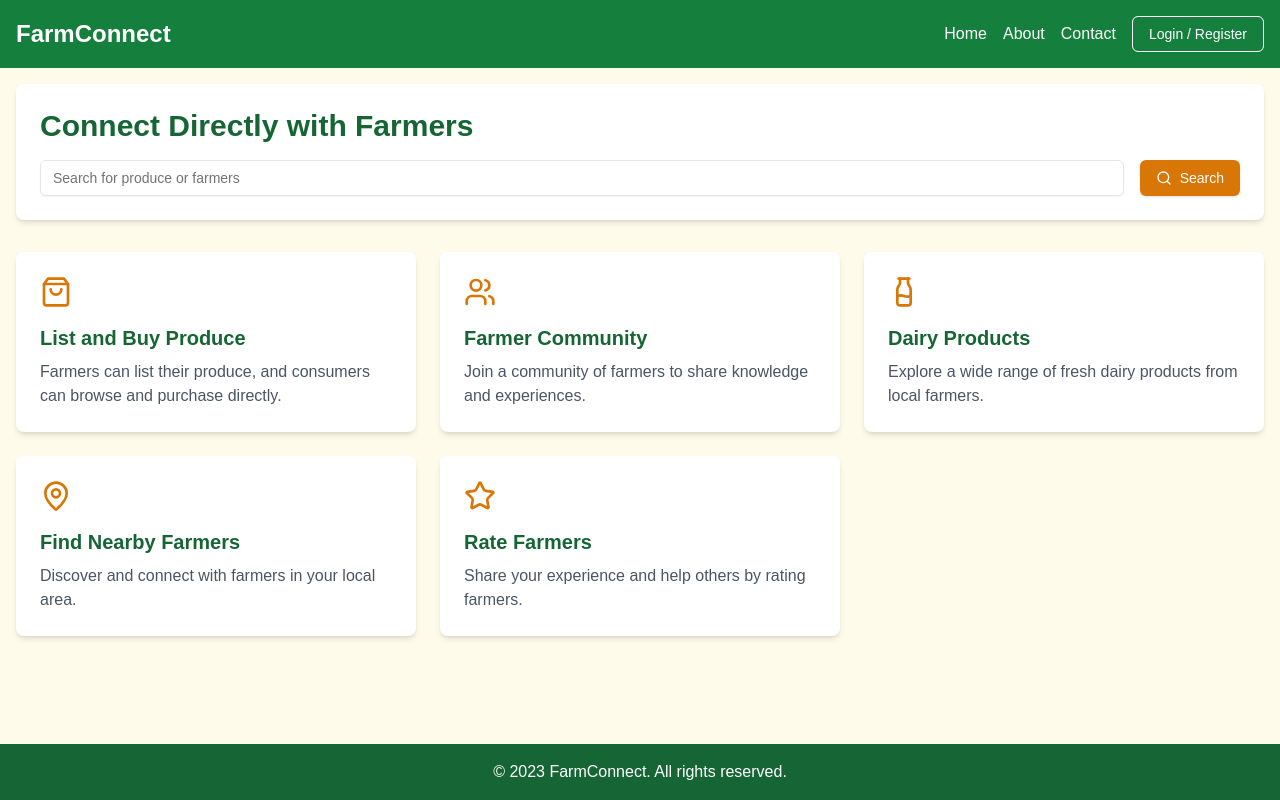
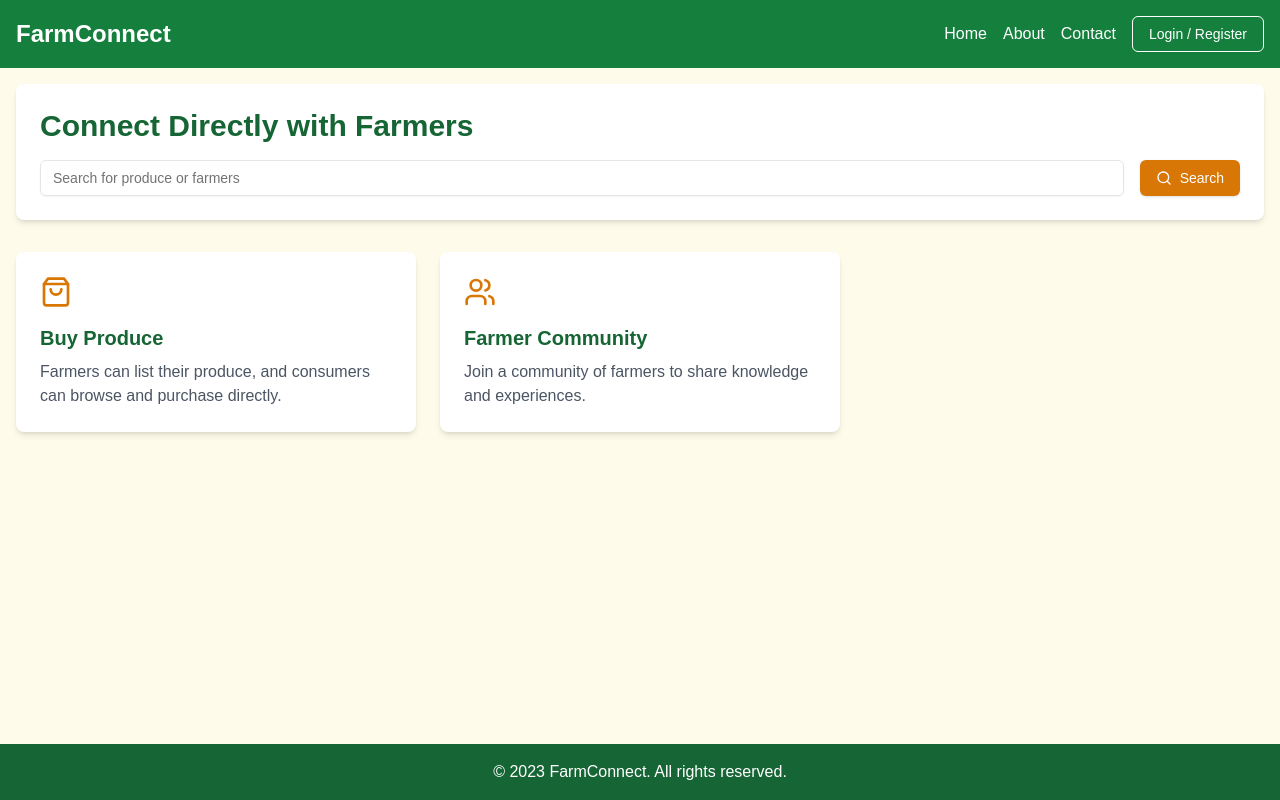
Before and after one commit to viveak910/farmconnect, a Next.js app: page /browse in a window 1280 px wide. Built offline with nearby package versions, Linux system fonts and the light colour scheme.

Commit message:
iamges added

```diff
--- a/app/browse/FarmConnect.tsx
+++ b/app/browse/FarmConnect.tsx
@@ -37,7 +37,7 @@ export default function FarmConnect() {
           <Link href="/produce" className="block">
             <FeatureCard
               icon={<ShoppingBag className="h-8 w-8" />}
-              title="List and Buy Produce"
+              title="Buy Produce"
               description="Farmers can list their produce, and consumers can browse and purchase directly."
             />
           </Link>
@@ -49,27 +49,7 @@ export default function FarmConnect() {
               description="Join a community of farmers to share knowledge and experiences."
             />
           </Link>
-          <Link href="/dairy" className="block">
-            <FeatureCard
-              icon={<Milk className="h-8 w-8" />}
-              title="Dairy Products"
-              description="Explore a wide range of fresh dairy products from local farmers."
-            />
-          </Link>
-          <Link href="/nearby" className="block">
-            <FeatureCard
-              icon={<MapPin className="h-8 w-8" />}
-              title="Find Nearby Farmers"
-              description="Discover and connect with farmers in your local area."
-            />
-          </Link>
-          <Link href="/rate" className="block">
-            <FeatureCard
-              icon={<Star className="h-8 w-8" />}
-              title="Rate Farmers"
-              description="Share your experience and help others by rating farmers."
-            />
-          </Link>
+
         </section>
       </main>
 
--- a/app/produce/ListAndBuyProduce.tsx
+++ b/app/produce/ListAndBuyProduce.tsx
@@ -66,7 +66,7 @@ export default function BrowseProduce() {
       harvestDate: "2023-08-15",
       quality: "A-Grade",
       description: "Fresh, juicy organic tomatoes grown without pesticides.",
-      image: "https://v0.dev/public/placeholder-images/tomatoes.jpg",
+      image: "https://www.almanac.com/sites/default/files/image_nodes/tomatoes_helios4eos_gettyimages-edit.jpeg",
       category: "Vegetable"
     },
     {
@@ -84,26 +84,8 @@ export default function BrowseProduce() {
       harvestDate: "2023-09-01",
       quality: "Premium",
       description: "Crisp and sweet golden apples, perfect for snacking or baking.",
-      image: "https://v0.dev/public/placeholder-images/apples.jpg",
+      image: "https://th.bing.com/th/id/OIP.HySrCJe7ATbkNjvwko8rwQHaIZ?rs=1&pid=ImgDetMain",
       category: "Fruit"
-    },
-    {
-      id: 3,
-      name: "Organic Quinoa",
-      farmer: {
-        name: "Mike Johnson",
-        rating: 4.2,
-        contact: "+1122334455"
-      },
-      farm: "Grainy Goodness",
-      area: "Colorado",
-      cost: 5.99,
-      quantity: 300,
-      harvestDate: "2023-08-30",
-      quality: "Organic",
-      description: "Nutrient-rich quinoa, perfect for salads and side dishes.",
-      image: "https://v0.dev/public/placeholder-images/quinoa.jpg",
-      category: "Grain"
     },
     {
       id: 4,
@@ -120,7 +102,7 @@ export default function BrowseProduce() {
       harvestDate: "2023-08-10",
       quality: "Fresh",
       description: "Crisp and nutritious spinach leaves, great for salads and cooking.",
-      image: "https://v0.dev/public/placeholder-images/spinach.jpg",
+      image: "https://th.bing.com/th/id/OIP.MIhh6wGi3kXh6m0sAzOhhAHaIl?rs=1&pid=ImgDetMain",
       category: "Vegetable"
     },
     {
@@ -138,7 +120,7 @@ export default function BrowseProduce() {
       harvestDate: "2023-08-20",
       quality: "Raw",
       description: "Pure, unfiltered wildflower honey with a rich, complex flavor.",
-      image: "https://v0.dev/public/placeholder-images/honey.jpg",
+      image: "https://th.bing.com/th/id/OIP.Nw2bkM_3UTgn6cjsSV4WsgHaIA?rs=1&pid=ImgDetMain",
       category: "Other"
     }
   ]
```
